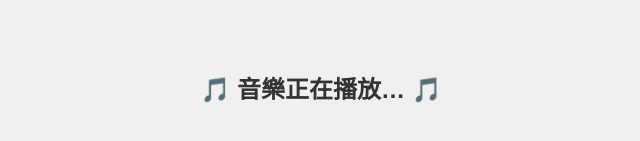
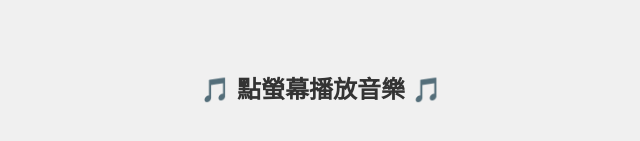
Before and after one commit to yzhongm2025/mp3-player, a plain HTML site: page index.html in a window 1280 px wide. Shown: the part 313-454 px from the top of the page, without its empty margins (319-959 px from the left). Drawn offline with Linux system fonts and the light colour scheme.

Commit message:
Update index.html

```diff
--- a/index.html
+++ b/index.html
@@ -22,7 +22,7 @@
   </style>
 </head>
 <body>
-  <h1>🎵 音樂正在播放… 🎵</h1>
+  <h1>🎵 點螢幕播放音樂 🎵</h1>
 
   <audio id="player" autoplay>
     您的瀏覽器不支援 audio 標籤。
```
